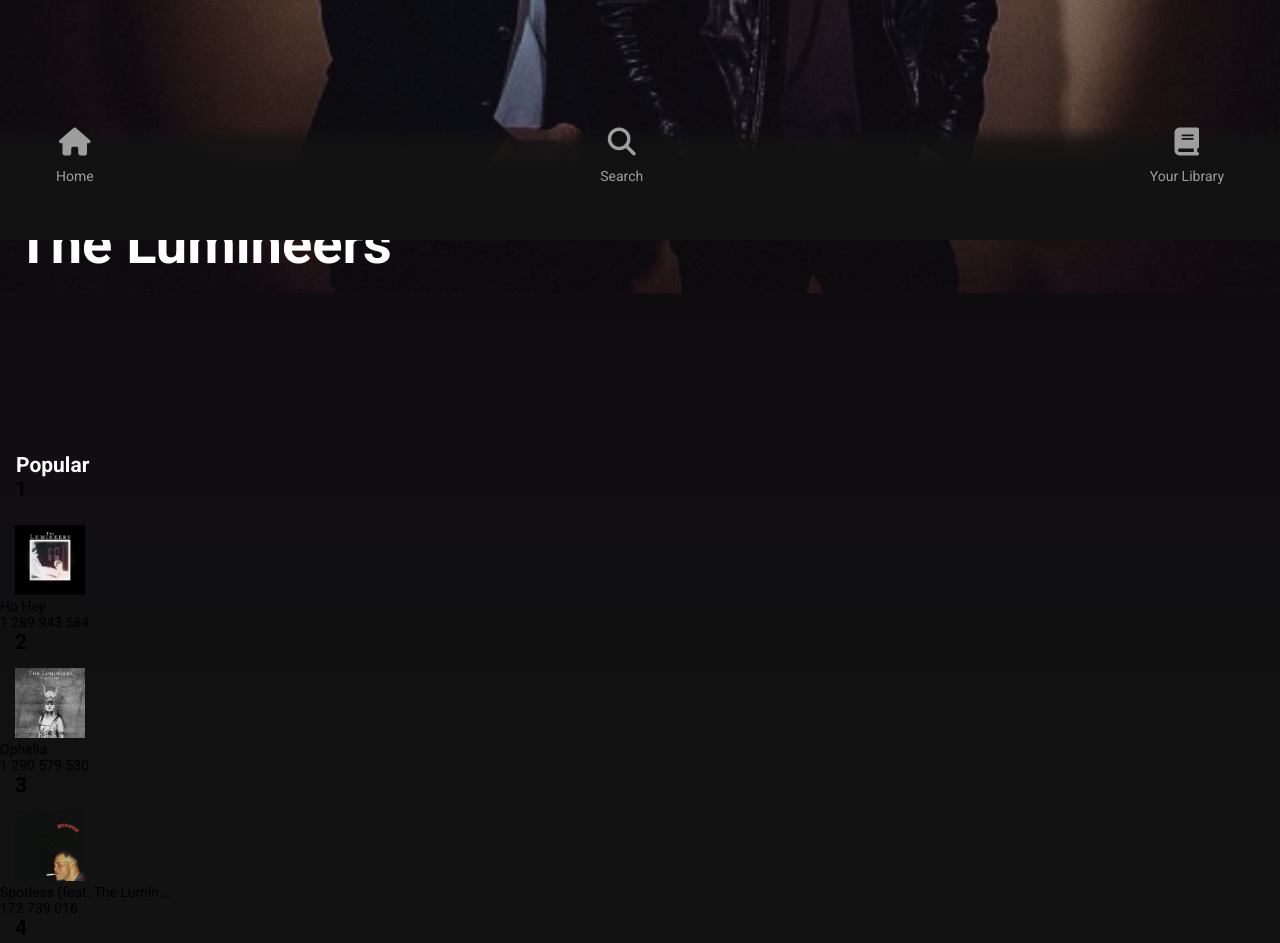
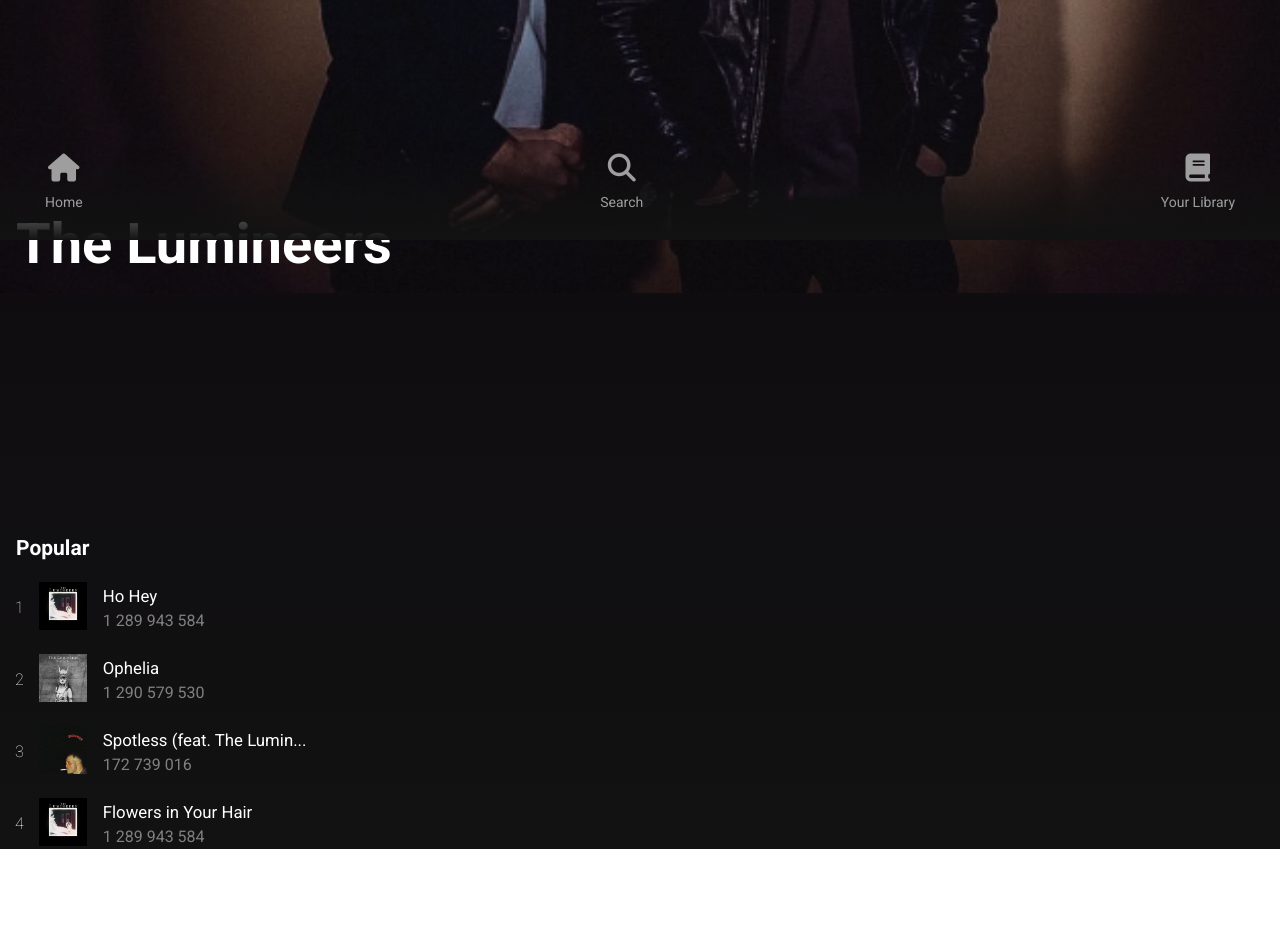
Before and after one commit to b1z3rr4/spotify-vanilla, a website built with webpack: page index.html in a window 1280 px wide. Shown: the part 560-1503 px from the top of the page. After the commit the page ends 1409 px from the top, so only its background shows below. Built offline with nearby package versions, Linux system fonts and the light colour scheme.

Commit message:
Update main.scss

```diff
--- a/src/styles/main.scss
+++ b/src/styles/main.scss
@@ -86,11 +86,12 @@
     position: absolute;
     width: 100%;
     bottom: 0;
-
-    padding: 16px 56px 56px 56px;
+    justify-content: space-between;
+    padding: 16px 45px 30px 45px;
+    border-top: 25px;
 
     background: $secondary-color;
-    background: linear-gradient(180deg, rgba(18,18,18,0) 0%, rgba(18,18,18,0.8) 15%, rgba(18,18,18,1) 40%);
+    background: linear-gradient(180deg, rgba(18,18,18,0) 0%, rgba(18,18,18,0.8) 80%, rgba(18,18,18,1) 100%);
 }
 
 .nav {
@@ -112,9 +113,9 @@
 .music-1{
 
 
-    width: 5rem;
-    height: 5rem;
-    margin-top: 24px;
+    width: 48px;
+    height: 48px;
+    margin-top: 0;
     margin-left: 15px;
     position: relative;
     display: inline-block;
@@ -123,36 +124,42 @@
 
 .music-2{
 
-    width: 5rem;
-    height: 5rem;
-    margin-top: 1rem;
+    width: 48px;
+    height: 48px;
+    margin-top: 0;
     margin-left: 15px;
     position: relative;
+    display: inline-block;
 
 }
 
 .music-3{
 
 
-    width: 5rem;
-    height: 5rem;
-    margin-top: 1rem;
+    width: 48px;
+    height: 48px;
+    margin-top: 0;
     margin-left: 15px;
     position: relative;
+    display: inline-block;
 }
 
 .music-4{
 
-    width: 5rem;
-    height: 5rem;
-    margin-top: 1rem;
+    width: 48px;
+    height: 48px;
+    margin-top: 0;
     margin-left: 15px;
     position: relative;
+    display: inline-block;
 
 }
  .music-numb{
     display: inline-block;
     margin-left: 15px;
+    font-size: medium;
+    color: #fff;
+    font-weight: 100;
 
  }
 
@@ -160,6 +167,35 @@
     display: flexbox;
     color: $text-color-white ;
     size: 18px;
-    margin-top: 160px;
+    margin-top: 173px;
     margin-left: 16px;
  }
+
+ .music-container {
+    display: flex;
+    width: auto;
+    height: 48px;
+    align-items: center;
+    margin-top: 24px;
+ }
+
+ main.content {
+    width: 430px;
+    height: auto;
+    padding-top: 70px;
+ }
+
+ .music-text {
+    display: flex;
+    flex-direction: column;
+    padding-left: 16px;
+    gap: 5px;
+    .music-name {
+        color: #fff;
+        font-size: larger;
+    }
+    .access {
+        color: grey;
+        font-size: medium;
+    }
+ }
```
